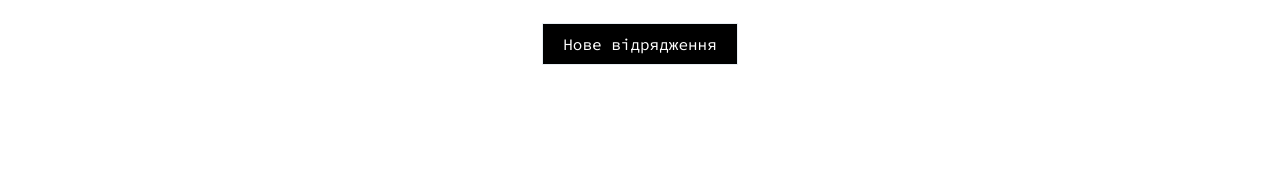
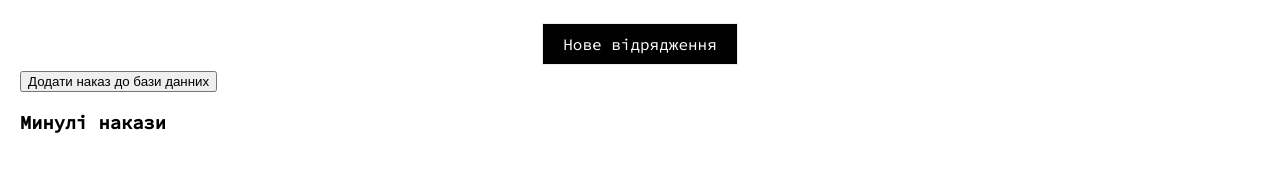
Before and after one commit to illiakko/businesstrip, a React (Create React App) app: page / in a window 1280 px wide. Shown: the part 255-439 px from the top of the page. Built offline with nearby package versions, Linux system fonts and the light colour scheme; no server answers.

Commit message:
AXIOS added

```diff
--- a/package.json
+++ b/package.json
@@ -6,6 +6,7 @@
     "@testing-library/jest-dom": "^5.16.4",
     "@testing-library/react": "^13.2.0",
     "@testing-library/user-event": "^13.5.0",
+    "axios": "^0.27.2",
     "dateformat": "^5.0.3",
     "docxtemplater": "^3.29.4",
     "file-saver": "^2.0.5",
--- a/src/App.js
+++ b/src/App.js
@@ -1,7 +1,7 @@
 import React, { Component } from "react";
 import './App.css'
 
-import FormComponent from "./components/form.component.jsx";
+import FormComponent from "./components/Form.component.jsx";
 
 
 
--- a/src/components/Form.component.jsx
+++ b/src/components/Form.component.jsx
@@ -6,7 +6,8 @@ import places from "../db/db-places";
 import purposes from "../db/db-purposes"
 import employes from "../db/db-employe"
 import SelectEmploye from "./selectEmploye.component";
-import TripsShortlist from './tripsShortlist.component'
+import TripsShortlist from './tripsShortlist.component';
+import AddOrderToDBbtn from './addOrderToDBbtn.component';
 
 
 
@@ -265,13 +266,20 @@ class FormComponent extends Component {
 
 
 
+
+
+
+
+
     render() {
         return (
             <div>
+
                 <div className="orderMenu">
                     <div>
                         <label >
                             <p>Від компанії</p>
+
                             <select name="companyName" id="companySelect" onChange={this.handleCompanyInput}>
                                 <option value=""></option>
                                 <option value="nio">НІО Холод</option>
@@ -309,6 +317,8 @@ class FormComponent extends Component {
                         : ''
                     }
                 </div>
+
+                <AddOrderToDBbtn tripsArr={this.state.tripsArr} />
 
                 {this.state.isEmployeMenuOpen
                     ? <div className="tripMenu">
@@ -453,6 +463,7 @@ class FormComponent extends Component {
 
 
 
+
             </div>
         );
     }
--- /dev/null
+++ b/src/components/addOrderToDBbtn.component.jsx
@@ -0,0 +1,60 @@
+import React, { useState, useEffect } from 'react';
+import axios from "axios"
+const URL_TRIP = 'http://localhost:5000/trip'
+
+const AddOrderToDBbtn = (tripsArr) => {
+
+
+    const [ordersArr, setOrdersArr] = useState([]);
+    const [isOrderAdded, setIsOrderAdded] = useState(false);
+
+
+
+    const getData = async () => {
+        const { data } = await axios.get(URL_TRIP);
+        setOrdersArr(data.order);
+    };
+
+    useEffect(() => {
+        getData();
+    }, []);
+
+
+
+
+
+
+
+
+
+
+    function handleTripPOSTrequest() {
+        axios.post(URL_TRIP, { order: tripsArr })
+            .then(res => {
+                console.log(res.data.tripsArr);
+                setIsOrderAdded(true)
+
+            })
+            .catch(function (error) {
+                console.log(error);
+            });
+    }
+
+
+
+
+    return (
+        <div>
+
+            <button onClick={handleTripPOSTrequest}>Додати наказ до бази данних</button>
+            <h3>Минулі накази</h3>
+
+
+
+
+        </div>
+
+    )
+}
+
+export default AddOrderToDBbtn
```
Also changed, not shown: 1 other file (tests, documents, lock files or other folders).
